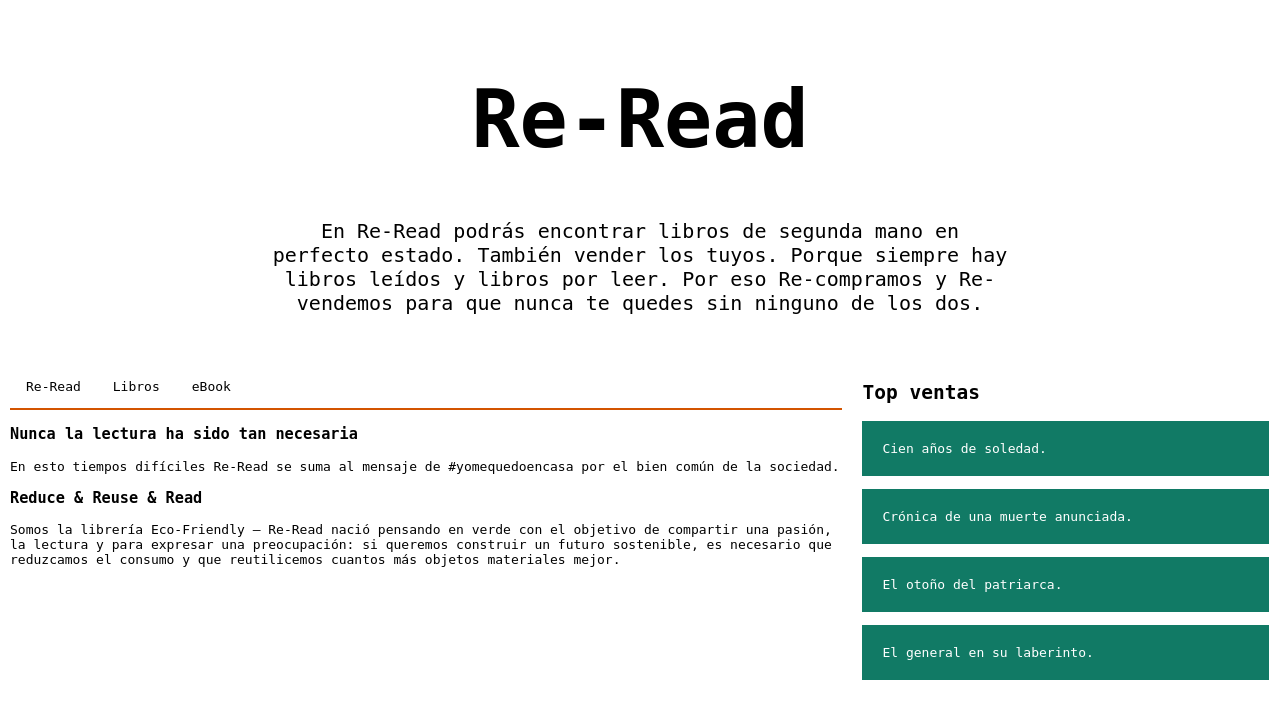
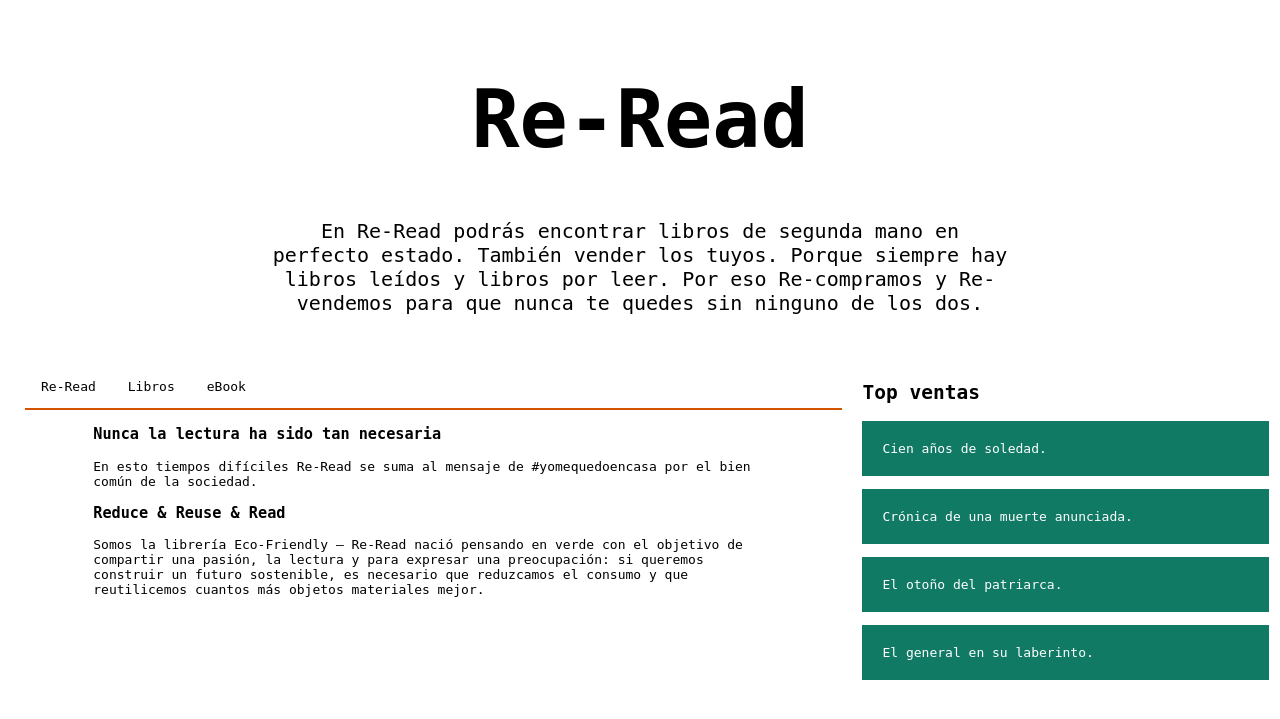
Before and after one commit to XavierJaramillo/ReRead-php, a PHP site: page / in a window 1280 px wide. Shown: the part 65-784 px from the top of the page. Run offline with PHP 8.4, Linux system fonts and the light colour scheme.

Commit message:
First commit

```diff
--- a/css/styles.css
+++ b/css/styles.css
@@ -46,7 +46,11 @@ body {
 }
 
 
-/* Style the topnav links */
+/* Style the topnav */
+
+.topnav {
+    margin-left: 15px;
+}
 
 .topnav a {
     float: left;
@@ -78,6 +82,11 @@ body {
 
 .column.left {
     width: 66.6%;
+}
+
+.content {
+    margin: auto;
+    width: 80%;
 }
 
 
@@ -128,17 +137,12 @@ body {
     padding: 20px;
 }
 
-.ebooklist {
-    margin: auto;
-    width: 80%;
-}
-
 .ebook img {
     width: 100%;
 }
 
 .ebook:hover {
-    background-color: red;
+    background-color: rgba(255, 0, 0, 0.404);
     color: white;
 }
 
@@ -160,4 +164,7 @@ body {
         width: 100%;
         font-size: 25px;
     }
+    .topnav {
+        margin-left: 0;
+    }
 }
--- a/index.html
+++ b/index.html
@@ -27,11 +27,13 @@
                 <a href="view/ebooks.html">eBook</a>
             </div>
 
-            <h3>Nunca la lectura ha sido tan necesaria</h3>
-            <p>En esto tiempos difíciles Re-Read se suma al mensaje de #yomequedoencasa por el bien común de la sociedad.</p>
-            <h3>Reduce & Reuse & Read</h3>
-            <p>Somos la librería Eco-Friendly – Re-Read nació pensando en verde con el objetivo de compartir una pasión, la lectura y para expresar una preocupación: si queremos construir un futuro sostenible, es necesario que reduzcamos el consumo y que
-                reutilicemos cuantos más objetos materiales mejor.</p>
+            <div class="content">
+                <h3>Nunca la lectura ha sido tan necesaria</h3>
+                <p>En esto tiempos difíciles Re-Read se suma al mensaje de #yomequedoencasa por el bien común de la sociedad.</p>
+                <h3>Reduce & Reuse & Read</h3>
+                <p>Somos la librería Eco-Friendly – Re-Read nació pensando en verde con el objetivo de compartir una pasión, la lectura y para expresar una preocupación: si queremos construir un futuro sostenible, es necesario que reduzcamos el consumo y
+                    que reutilicemos cuantos más objetos materiales mejor.</p>
+            </div>
         </div>
 
         <div class="column right">
--- a/view/ebooks.html
+++ b/view/ebooks.html
@@ -27,7 +27,7 @@
                 <a href="ebooks.html">eBook</a>
             </div>
 
-            <div class="ebooklist">
+            <div class="content">
                 <h3>Toda la actualidad en eBook</h3>
 
                 <div class="ebook">
--- a/view/libros.html
+++ b/view/libros.html
@@ -27,6 +27,7 @@
                 <a href="ebooks.html">eBook</a>
             </div>
 
+            <div class="content">
                 <h3>Todos los libros tienen el mismo precio</h3>
                 <p>Libros casi nuevos a un precio casi imposible.</p>
                 <div class="alineacionImg">
@@ -39,7 +40,10 @@
                     <img src="../img/5-libros-10€.gif" alt="Imagen 3">
                 </div>
                 <h3>¿Te cambias de piso? ¿Tienes que vaciar la casa? ¿O sencillamente necesitas algo más de espacio?</h3>
-            <p>En Re-Read compramos tus libros para darles una segunda vida. Los compramos todos al mismo precio: 0,20 euros. Siempre hay libros leídos y libros por leer. Por eso Re-compramos y Re-vendemos para que nunca te quedes sin ninguno de los dos.</p>
+                <p>En Re-Read compramos tus libros para darles una segunda vida. Los compramos todos al mismo precio: 0,20 euros. Siempre hay libros leídos y libros por leer. Por eso Re-compramos y Re-vendemos para que nunca te quedes sin ninguno de los
+                    dos.</p>
+
+            </div>
         </div>
 
         <div class="column right">
```
Lines whose indentation alone changed are shown as unchanged.
